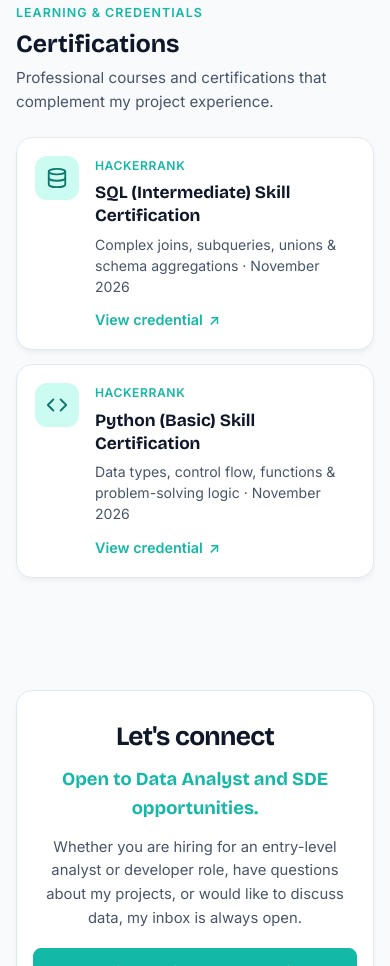
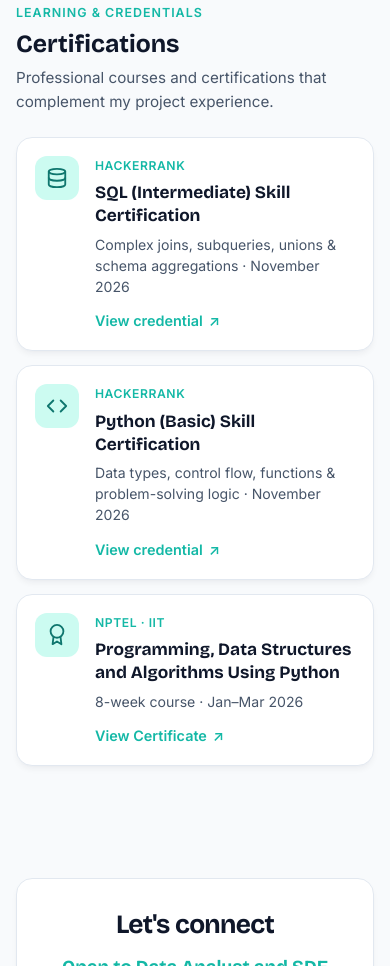
Before and after one commit to 280205-Abhi/Abhinav-Portfolio-, a plain HTML site: page index.html in a window 390 px wide. Shown: the part 7797-8763 px from the top of the page. Drawn offline with nearby package versions, Linux system fonts and the light colour scheme.

Commit message:
Added: NPTEL Python & DSA certification and updated HackerRank links with responsive grid

```diff
--- a/index.html
+++ b/index.html
@@ -789,6 +789,25 @@
                     aria-hidden="true">↗</span></a>
               </div>
             </article>
+
+            <!-- NPTEL IIT Python & DSA Certification -->
+            <article class="card certification-card">
+              <div class="certification-mark" aria-hidden="true">
+                <svg xmlns="http://www.w3.org/2000/svg" width="22" height="22" viewBox="0 0 24 24" fill="none"
+                  stroke="currentColor" stroke-width="2" stroke-linecap="round" stroke-linejoin="round">
+                  <circle cx="12" cy="8" r="7"></circle>
+                  <path d="m8.21 13.89-1 8.11L12 19l4.79 3-1-8.11"></path>
+                </svg>
+              </div>
+              <div class="certification-info">
+                <span class="certification-provider">NPTEL · IIT</span>
+                <h4>Programming, Data Structures and Algorithms Using Python</h4>
+                <p>8-week course · Jan–Mar 2026</p>
+                <a class="btn-link" href="files/nptel-python-dsa.pdf" target="_blank" rel="noopener noreferrer"
+                  aria-label="View NPTEL Python and Data Structures Certificate">View Certificate <span
+                    aria-hidden="true">↗</span></a>
+              </div>
+            </article>
           </div>
         </div>
       </div>
--- a/style.css
+++ b/style.css
@@ -2004,7 +2004,7 @@ input:focus-visible {
 
 .certifications-grid {
   display: grid;
-  grid-template-columns: repeat(2, minmax(0, 1fr));
+  grid-template-columns: repeat(3, minmax(0, 1fr));
   gap: 18px;
 }
 
@@ -2041,6 +2041,8 @@ input:focus-visible {
   flex-direction: column;
   align-items: flex-start;
   gap: 6px;
+  flex: 1;
+  height: 100%;
 }
 
 .certification-provider {
@@ -2065,7 +2067,18 @@ input:focus-visible {
 }
 
 .certification-info .btn-link {
-  margin-top: 5px;
+  margin-top: auto;
+  padding-top: 6px;
+}
+
+@media (max-width: 900px) {
+  .certifications-grid {
+    grid-template-columns: repeat(2, minmax(0, 1fr));
+  }
+
+  .certifications-grid:has(> .certification-card:nth-child(3):last-child) > .certification-card:nth-child(3) {
+    grid-column: span 2;
+  }
 }
 
 @media (max-width: 640px) {
@@ -2084,6 +2097,10 @@ input:focus-visible {
     gap: 14px;
   }
 
+  .certifications-grid:has(> .certification-card:nth-child(3):last-child) > .certification-card:nth-child(3) {
+    grid-column: span 1;
+  }
+
   .certification-card {
     padding: 18px;
   }
```
Also changed, not shown: 1 other file.
